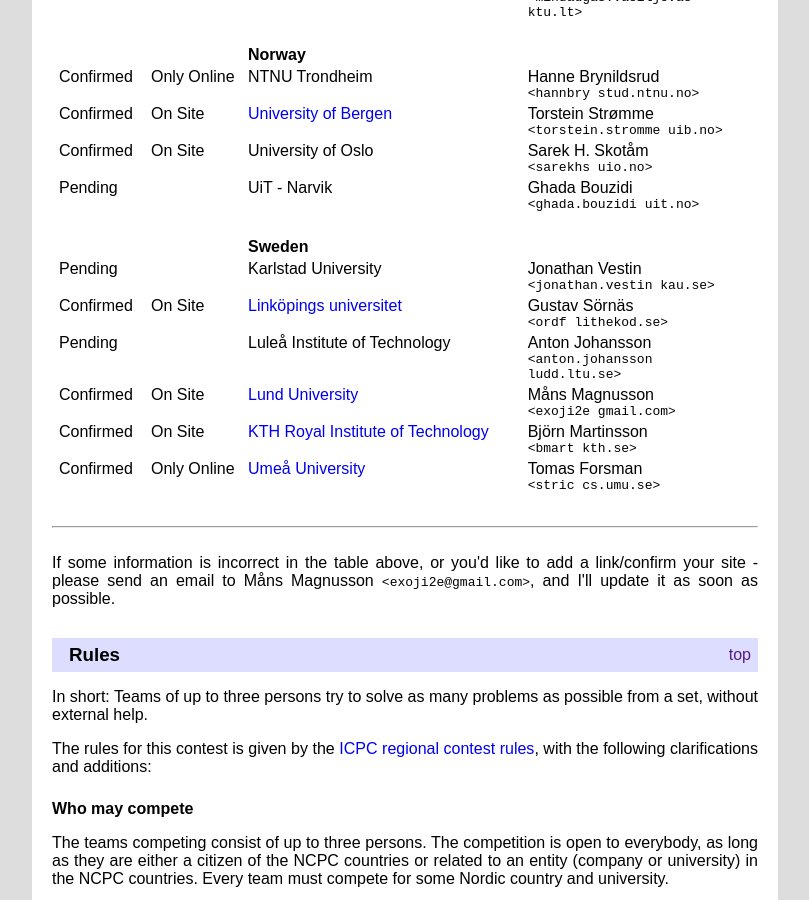
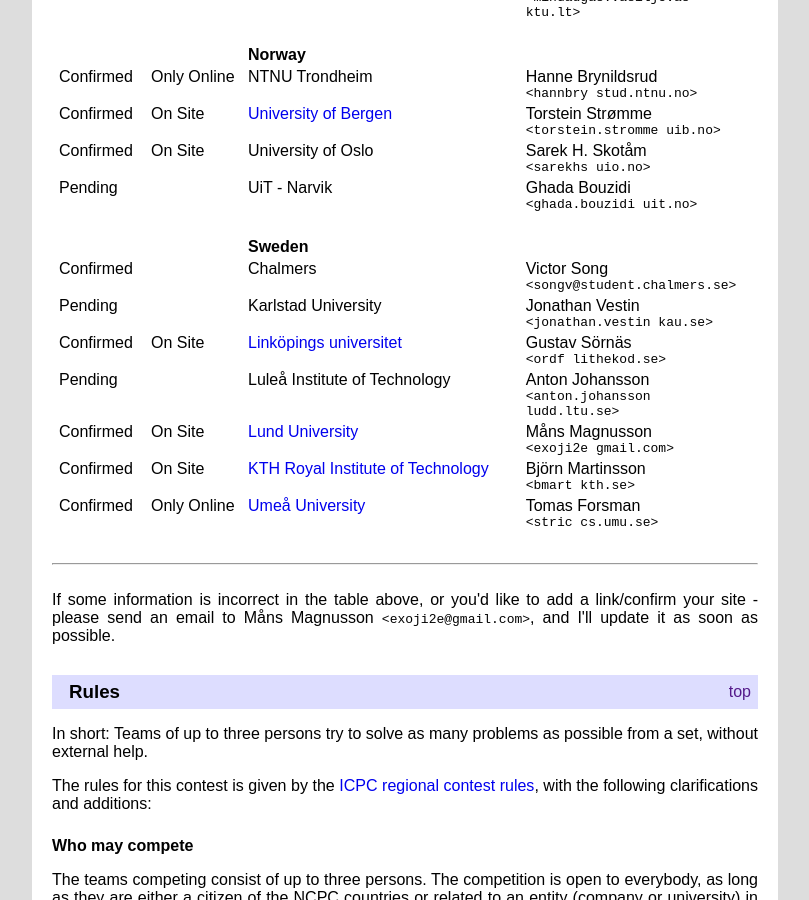
Before and after one commit to icpc/ncpc-web, a Jekyll site: the page built from ncpc2021/index.html, in a window 1280 px wide and 900 px high, scrolled down 1883 px. Shown: the whole window, without its empty margins (235-1044 px from the left). Built offline with Jekyll 4.4.1, drawn with Linux system fonts in a browser that asks for light colours; some of the changed text lies outside the part shown.

Commit message:
[ncpc2021] add Chalmers site

```diff
--- a/_data/ncpc2021sites.yml
+++ b/_data/ncpc2021sites.yml
@@ -101,6 +101,11 @@
 
 - name: Sweden
   unis:
+  - name : Chalmers
+    contact: Victor Song
+    email: 'songv@student.chalmers.se'
+    confirmed: true
+
   - name : Karlstad University
     contact: Jonathan Vestin
     email: 'jonathan.vestin kau.se'
--- a/ncpc2021/index.html
+++ b/ncpc2021/index.html
@@ -3,7 +3,7 @@
 title: "Nordic Collegiate Programming Contest 2021"
 shortTitle: "NCPC 2021"
 dateTime: "Saturday October 9th 11:00-16:00 CEST (UTC+2)"
-lastUpdate: "2021-10-04"
+lastUpdate: "2021-10-05"
 ---
 
 
```
